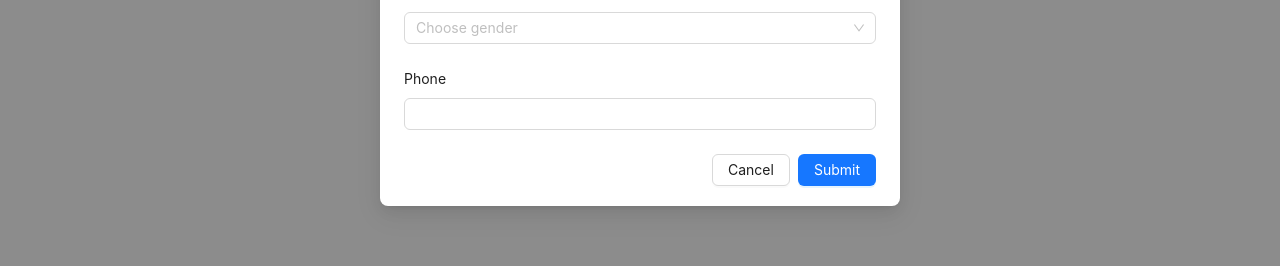
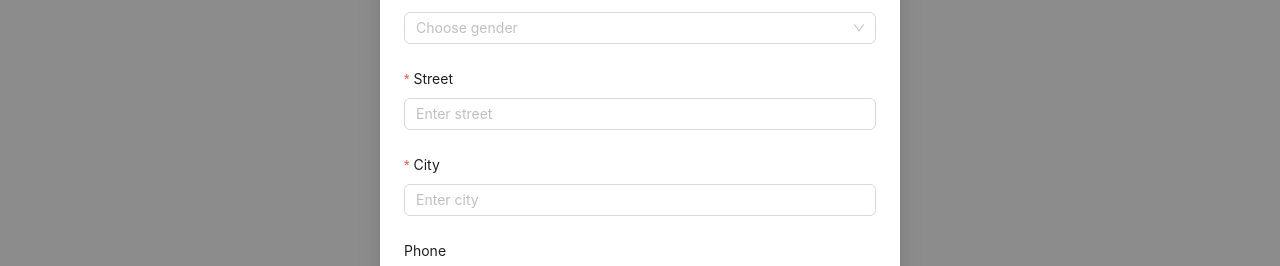
Before and after one commit to David-Koshkadze/dragoncapp, a React (Vite) app in the folder client/: page / in a window 1280 px wide. Both pictures are taken after a click on the button "Add". Shown: the part 342-608 px from the top of the page. Built offline with nearby package versions, Linux system fonts and the light colour scheme; no server answers.

Commit message:
add user changes

```diff
--- a/client/src/App.tsx
+++ b/client/src/App.tsx
@@ -55,6 +55,7 @@ function App() {
   const loading = usersStore((state) => state.loading);
   const hasErrors = usersStore((state) => state.hasErrors);
   const fetchUsers = usersStore((state) => state.fetch);
+  const addUser = usersStore((state) => state.addUser);
   const deleteUser = usersStore((state) => state.deleteUser);
 
   function handleDelete(key: number) {
@@ -68,6 +69,7 @@ function App() {
   const handleSubmit = (values: any) => {
     setIsModalOpen(false);
     console.log(values);
+    addUser(values);
   };
 
   useEffect(() => {
--- a/client/src/components/AddUserModal.tsx
+++ b/client/src/components/AddUserModal.tsx
@@ -62,6 +62,22 @@ export default function AddUserModal({
           </Select>
         </Form.Item>
 
+        <Form.Item
+          name={["address", "street"]}
+          label="Street"
+          rules={[{ required: true, message: "Please enter a street" }]}
+        >
+          <Input placeholder="Enter street" />
+        </Form.Item>
+
+        <Form.Item
+          name={["address", "city"]}
+          label="City"
+          rules={[{ required: true, message: "Please enter a city" }]}
+        >
+          <Input placeholder="Enter city" />
+        </Form.Item>
+
         <Form.Item name="phone" label="Phone">
           <Input />
         </Form.Item>
--- a/client/src/store/usersStore.ts
+++ b/client/src/store/usersStore.ts
@@ -13,7 +13,7 @@ interface User {
     street: string;
     city: string;
   };
-  phone: string
+  phone: string;
 }
 
 interface UserState {
@@ -21,6 +21,7 @@ interface UserState {
   loading: Boolean;
   hasErrors: Boolean;
   fetch: () => {};
+  addUser: (user: User) => {};
   deleteUser: (userId: number) => {};
 }
 
@@ -39,6 +40,15 @@ export const usersStore = create<UserState>((set) => ({
     }
   },
 
+  addUser: async (user) => {
+    try {
+      const res = await axios.post(`${baseURL}/api/users`, user);
+      set((state) => ({ users: [...state.users, res.data] }));
+    } catch (error) {
+      console.error(error);
+    }
+  },
+
   deleteUser: async (userId) => {
     try {
       await axios.delete(`${baseURL}/api/users/${userId}`);
```
